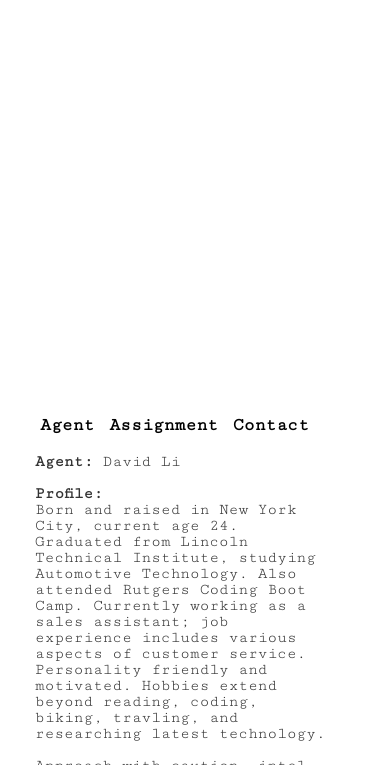
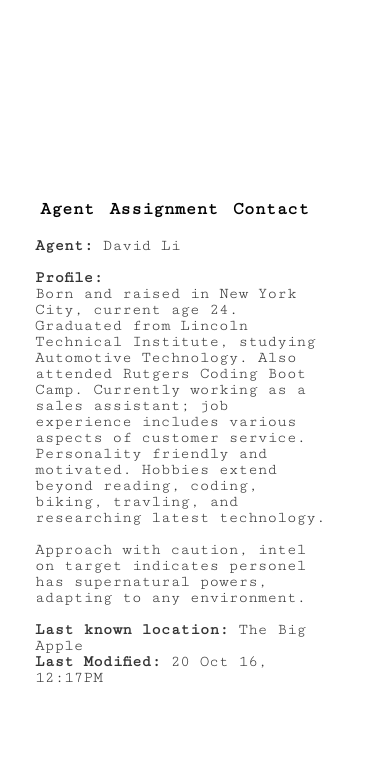
Before and after one commit to davidli01/davidlitech, a PHP site: page / in a window 390 px wide. Shown: the part 616-1381 px from the top of the page. Run offline with PHP 8.4, Linux system fonts and the light colour scheme.

Commit message:
changes to phone display

```diff
--- a/queries.css
+++ b/queries.css
@@ -74,8 +74,9 @@
 		height: 500px;
 		width: 100%;
 	}
+
 	.left-row{
-		top: 42vh;
+		top: 600px;
 		width: 320px;
 		position: relative;
 		display: block;
```
